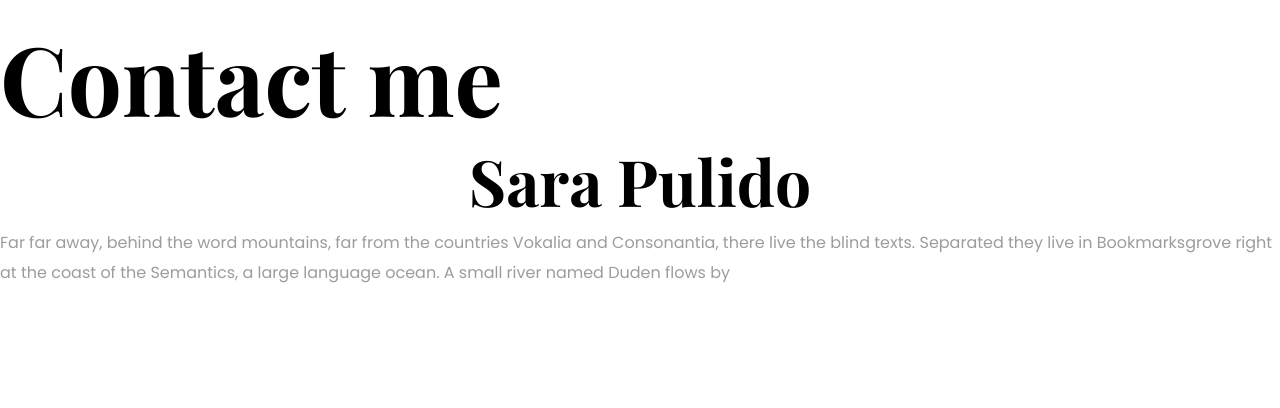
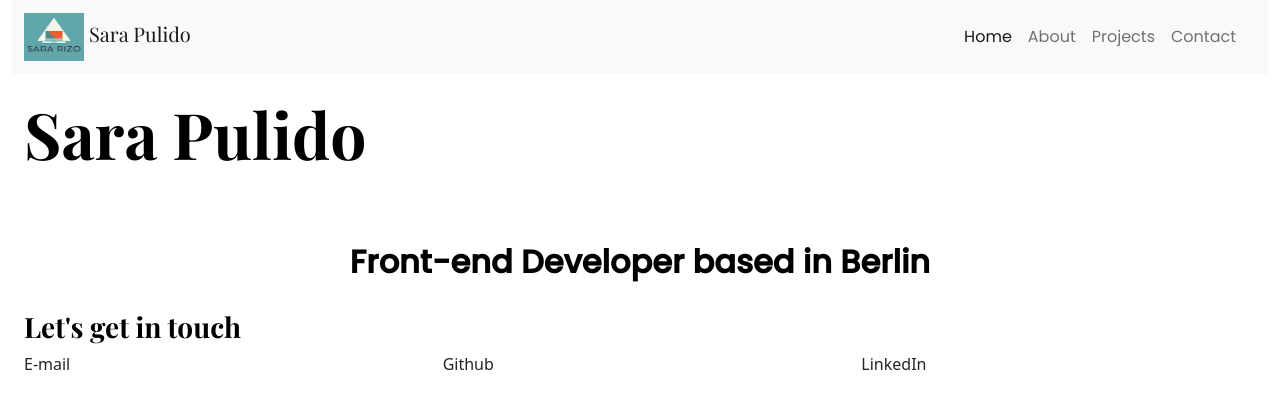
Before and after one commit to sara01rizo/portfolio-sara, a plain HTML site: page contact.html in a window 1280 px wide. Drawn offline with nearby package versions, Linux system fonts and the light colour scheme; a web font is replaced by a local one.

Commit message:
Updated HTML file - menu - contact container - CSS header

```diff
--- a/contact.html
+++ b/contact.html
@@ -33,14 +33,61 @@
     ></script>
   </head>
   <body>
-    <h1>Contact me</h1>
+      <div class="container">
+      <nav class="navbar navbar-light bg-light">
+        <div class="container">
+          <a class="navbar-brand" href="#" target="_blank">
+            <img src="images/logo-s.jpg" alt="" width="60" height="48" />
+            Sara Pulido
+          </a>
 
-    <h2>Sara Pulido</h2>
-    <p>
-      Far far away, behind the word mountains, far from the countries Vokalia
-      and Consonantia, there live the blind texts. Separated they live in
-      Bookmarksgrove right at the coast of the Semantics, a large language
-      ocean. A small river named Duden flows by
-    </p>
+          <nav class="navbar navbar-expand-lg navbar-light bg-light">
+            <div class="container-fluid hamburger-menu">
+              <button
+                class="navbar-toggler"
+                type="button"
+                data-bs-toggle="collapse"
+                data-bs-target="#navbarNav"
+                aria-controls="navbarNav"
+                aria-expanded="false"
+                aria-label="Toggle navigation"
+              >
+                <span class="navbar-toggler-icon"></span>
+              </button>
+              <div class="collapse navbar-collapse" id="navbarNav">
+                <ul class="navbar-nav">
+                  <li class="nav-item">
+                    <a class="nav-link active" aria-current="page" href="index.html"
+                      >Home</a
+                    >
+                  </li>
+                  <li class="nav-item">
+                    <a class="nav-link" href="#" target="_blank">About</a>
+                  </li>
+                  <li class="nav-item">
+                    <a class="nav-link" href="#" target="_blank">Projects</a>
+                  </li>
+                  <li class="nav-item">
+                    <a class="nav-link" href="#" target="_blank">Contact</a>
+                  </li>
+                </ul>
+              </div>
+            </div>
+          </nav>
+        </div>
+      </nav>
+    <div class="contact-header container">
+      <h1 class="mb-5">Sara Pulido</h1>
+
+      <h2 class="mt-5">Front-end Developer based in Berlin</h2>
+      <h3>Let's get in touch</h3>
+    </div>
+    <div class="contact container">
+      <div class="row">
+        <div class="col">E-mail</div>
+        <div class="col">Github</div>
+        <div class="col">LinkedIn</div>
+      </div>
+    </div>
   </body>
 </html>
--- a/src/style.css
+++ b/src/style.css
@@ -157,6 +157,17 @@ a:hover {
   text-decoration: none;
 }
 
+.contact-header h1 {
+  font-size: 64px;
+  line-height: 80px;
+}
+
+.contact-header h2 {
+  font-size: 32px;
+  line-height: 80px;
+  font-family: var(--p-font-family);
+}
+
 @media (max-width: 960px) {
   .project-resume {
     padding: 0;
```
